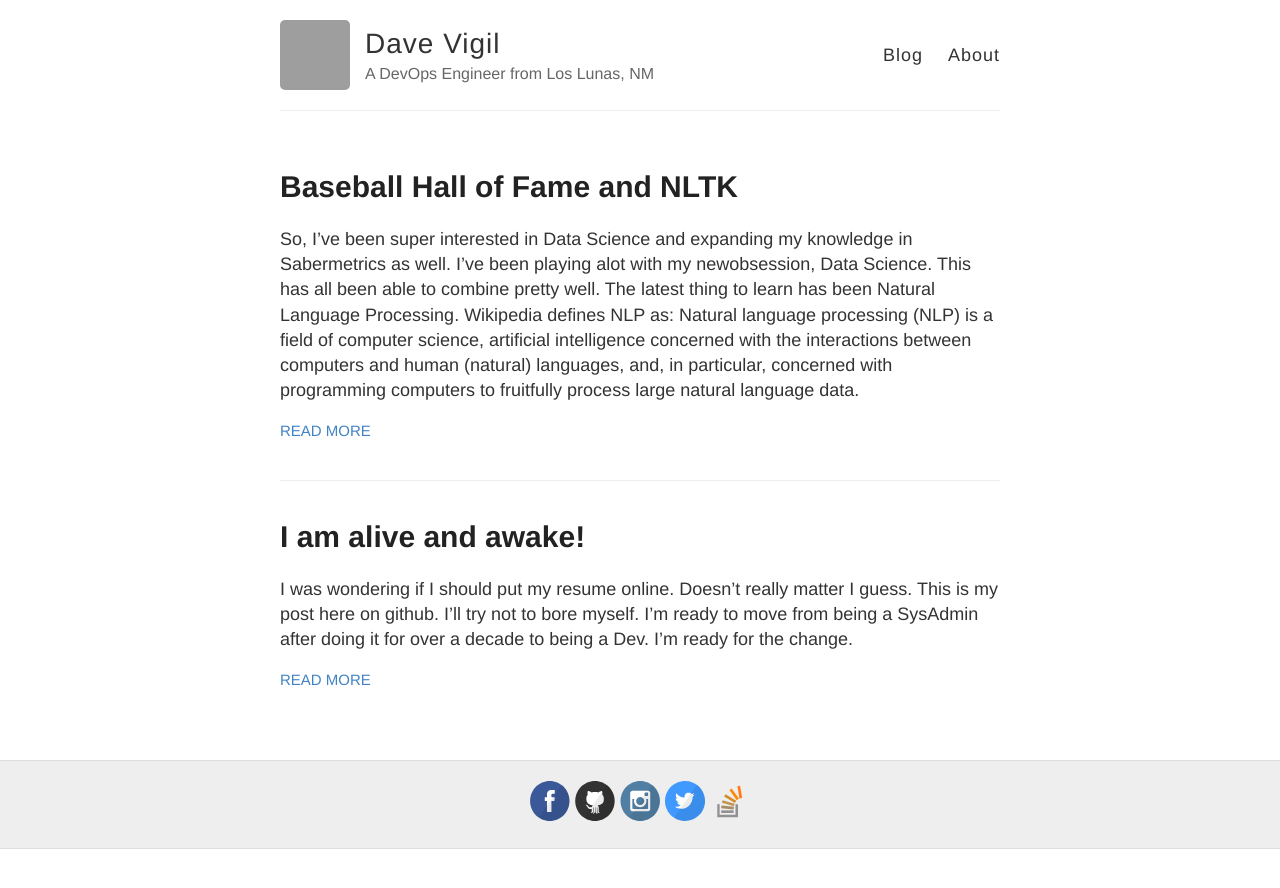
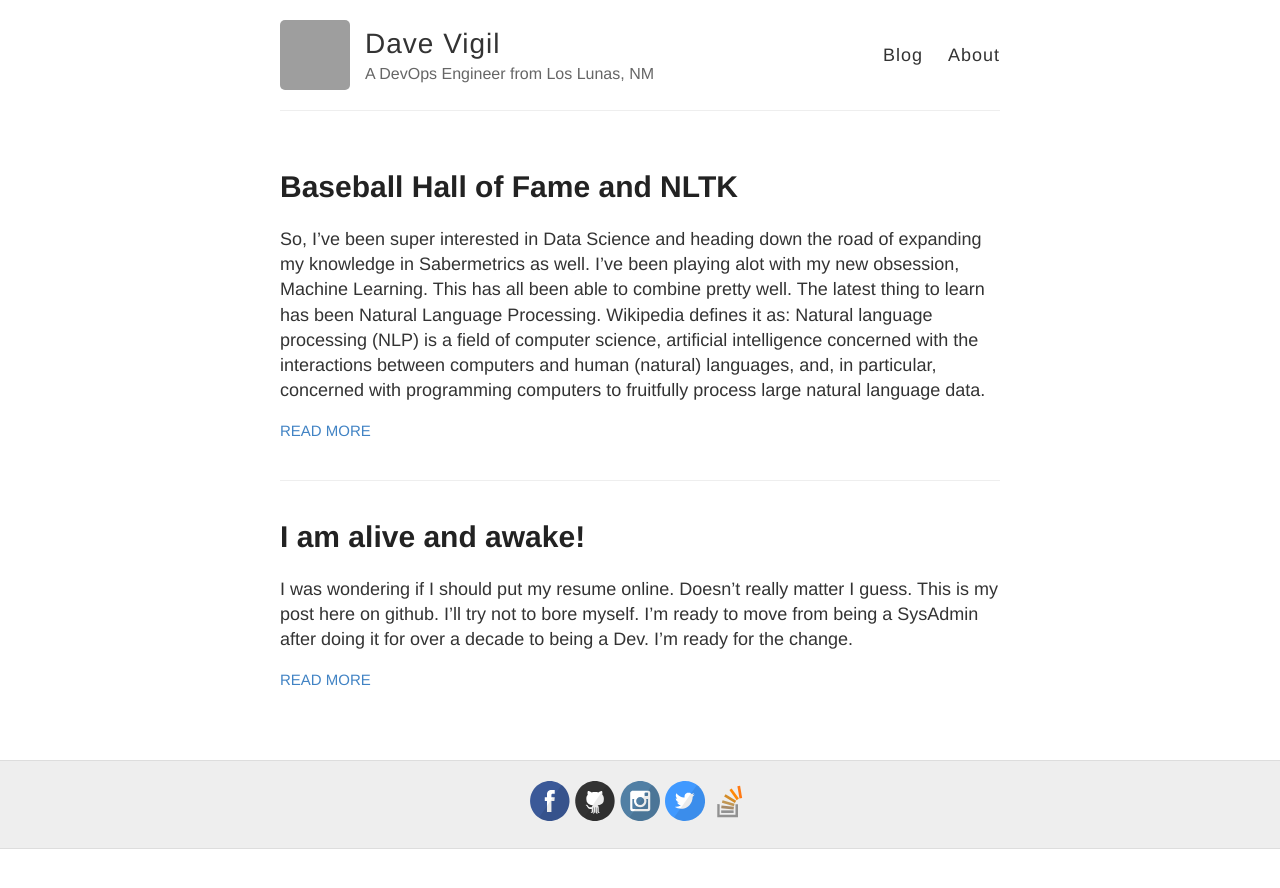
Before and after one commit to dgvigil/dgvigil.github.io, a Jekyll site: the page built from index.html, in a window 1280 px wide. Shown: the top 888 px of the page. Built offline with Jekyll 4.4.1, drawn with Linux system fonts in a browser that asks for light colours; grey boxes are pictures that could not be loaded.

Commit message:
Update 2017-12-21-HOF-NLTK.md

```diff
--- a/_posts/2017-12-21-HOF-NLTK.md
+++ b/_posts/2017-12-21-HOF-NLTK.md
@@ -3,17 +3,18 @@ layout: post
 title: Baseball Hall of Fame and NLTK
 ---
 
-So, I've been super interested in Data Science and expanding my knowledge in
-Sabermetrics as well.  I've been playing alot with my newobsession, Data
-Science. This has all been able to combine pretty well.  The latest thing
-to learn has been Natural Language Processing. Wikipedia defines NLP as:
+So, I've been super interested in Data Science and heading down the road of
+expanding my knowledge in Sabermetrics as well.  I've been playing alot with
+my new obsession, Machine Learning. This has all been able to combine pretty
+well.  The latest thing to learn has been Natural Language Processing. Wikipedia
+defines it as:
 Natural language processing (NLP) is a field of computer science, artificial
 intelligence concerned with the interactions between computers and human
 (natural) languages, and, in particular, concerned with programming computers
 to fruitfully process large natural language data.
 
 My father got his degree in Lingustics and I grew up in a home where the
-Encyclopedia of Language and Linguistics was on the bookshelf I could reach.
+"Encyclopedia of Language and Linguistics" was on the bookshelf and within my reach.
 This field seems like a fun bridge.  Again tieing in my childhood, I was
 surrounded by baseball or 'the church of baseball' as it is referred to by
 Annie Savoy.  The following is my learning some NLP with a baseball twist.
```
